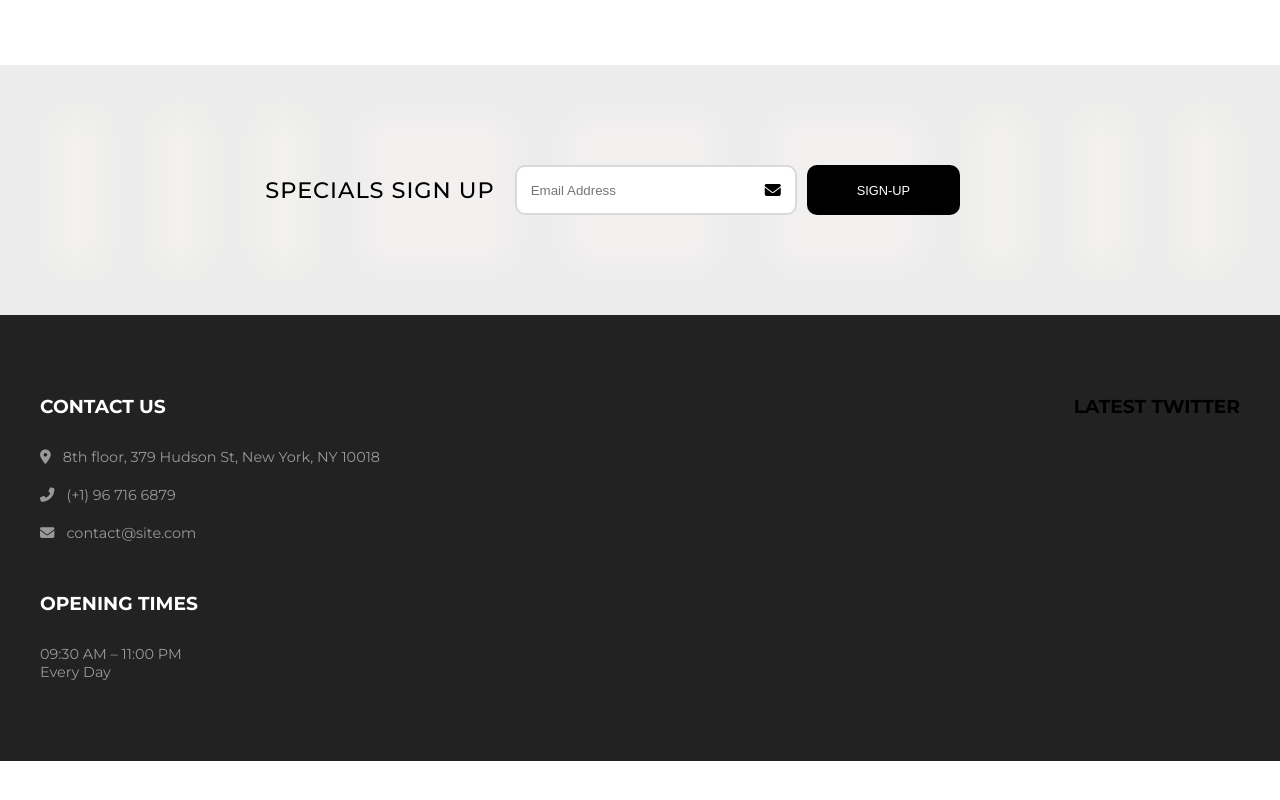
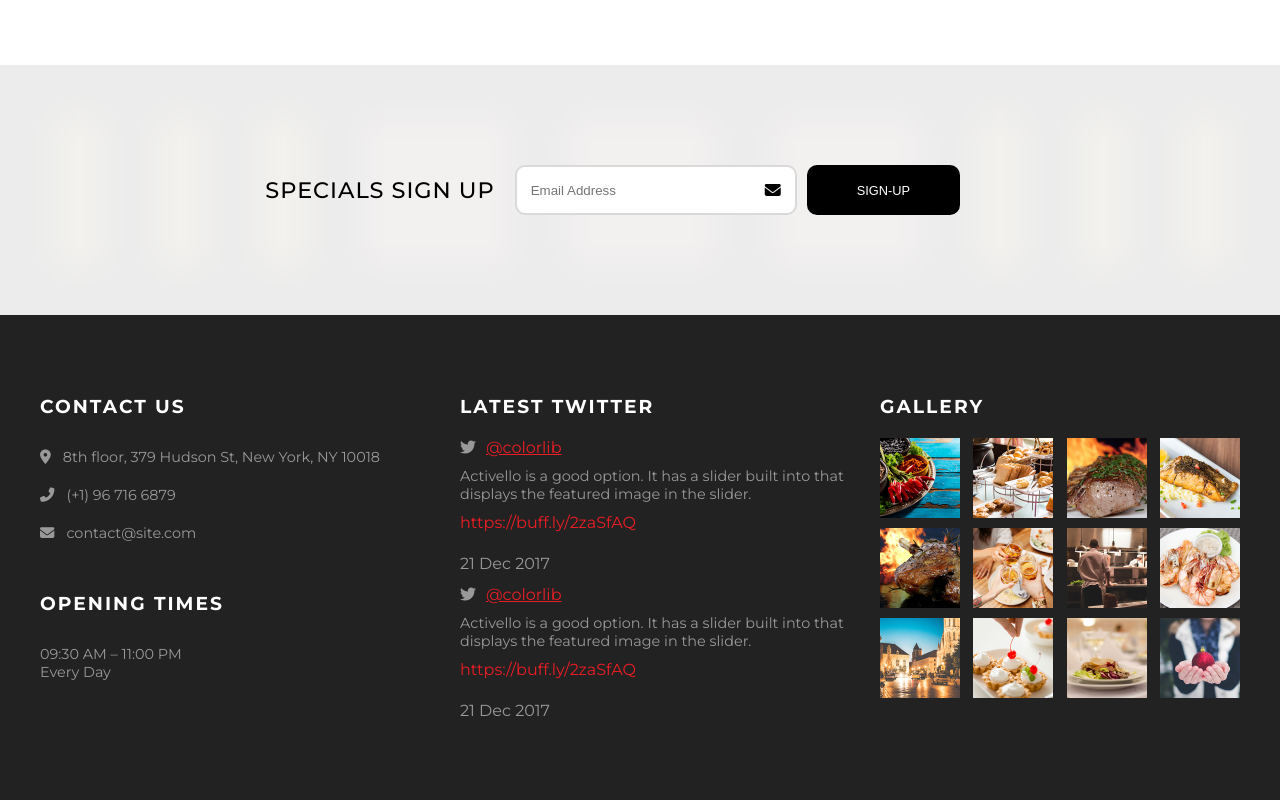
Before and after one commit to ericholdridge/react-restaurant, a React (Create React App) app: page / in a window 1280 px wide. Shown: the part 7067-7867 px from the top of the page. Before the commit the page ends 7828 px from the top, so only its background shows below. Built offline with nearby package versions, Linux system fonts and the light colour scheme; some icons are missing.

Commit message:
More changes to the footer section.

```diff
--- a/src/components/Footer/Footer.js
+++ b/src/components/Footer/Footer.js
@@ -1,6 +1,20 @@
 /** @jsx jsx */
 import { css, jsx } from "@emotion/core";
 import Container from "../ReusableComponents/Container";
+
+// Images
+import Gallery1 from "../../images/photo-gallery-thumb-01.jpg";
+import Gallery2 from "../../images/photo-gallery-thumb-02.jpg";
+import Gallery3 from "../../images/photo-gallery-thumb-03.jpg";
+import Gallery4 from "../../images/photo-gallery-thumb-04.jpg";
+import Gallery5 from "../../images/photo-gallery-thumb-05.jpg";
+import Gallery6 from "../../images/photo-gallery-thumb-06.jpg";
+import Gallery7 from "../../images/photo-gallery-thumb-07.jpg";
+import Gallery8 from "../../images/photo-gallery-thumb-08.jpg";
+import Gallery9 from "../../images/photo-gallery-thumb-09.jpg";
+import Gallery10 from "../../images/photo-gallery-thumb-10.jpg";
+import Gallery11 from "../../images/photo-gallery-thumb-11.jpg";
+import Gallery12 from "../../images/photo-gallery-thumb-12.jpg";
 
 const Footer = () => {
   return (
@@ -31,8 +45,97 @@ const Footer = () => {
         <div className="cardTwo">
           <div className="latestTwitter">
             <h3>LATEST TWITTER</h3>
+            <div className="feed">
+              <div className="wrap">
+                <div>
+                  <i class="fab fa-twitter"></i>
+                  <a href="">@colorlib</a>
+                </div>
+                <p>
+                  Activello is a good option. It has a slider built into that
+                  displays the featured image in the slider.
+                </p>
+                <div className="link">
+                  <a href="">https://buff.ly/2zaSfAQ</a>
+                </div>
+                <div className="date">
+                  <span>21 Dec 2017</span>
                 </div>
               </div>
+              <div className="wrap">
+                <div>
+                  <i class="fab fa-twitter"></i>
+                  <a href="">@colorlib</a>
+                </div>
+                <p>
+                  Activello is a good option. It has a slider built into that
+                  displays the featured image in the slider.
+                </p>
+                <div className="link">
+                  <a href="">https://buff.ly/2zaSfAQ</a>
+                </div>
+                <div className="date">
+                  <span>21 Dec 2017</span>
+                </div>
+              </div>
+            </div>
+          </div>
+        </div>
+        {/* End Card*/}
+        <div className="cardThree">
+          <h3>GALLERY</h3>
+          <div className="image-gallery">
+            <div className="div">
+              <div className="overlay"></div>
+              <img src={Gallery1} alt="" />
+            </div>
+            <div className="div">
+              <div className="overlay"></div>
+              <img src={Gallery2} alt="" />
+            </div>
+            <div className="div">
+              <div className="overlay"></div>
+              <img src={Gallery3} alt="" />
+            </div>
+            <div className="div">
+              <div className="overlay"></div>
+              <img src={Gallery4} alt="" />
+            </div>
+            <div className="div">
+              <div className="overlay"></div>
+              <img src={Gallery5} alt="" />
+            </div>
+            <div className="div">
+              <div className="overlay"></div>
+              <img src={Gallery6} alt="" />
+            </div>
+            <div className="div">
+              <div className="overlay"></div>
+              <img src={Gallery7} alt="" />
+            </div>
+            <div className="div">
+              <div className="overlay"></div>
+              <img src={Gallery8} alt="" />
+            </div>
+            <div className="div">
+              <div className="overlay"></div>
+              <img src={Gallery9} alt="" />
+            </div>
+            <div className="div">
+              <div className="overlay"></div>
+              <img src={Gallery10} alt="" />
+            </div>
+            <div className="div">
+              <div className="overlay"></div>
+              <img src={Gallery11} alt="" />
+            </div>
+            <div className="div">
+              <div className="overlay"></div>
+              <img src={Gallery12} alt="" />
+            </div>
+          </div>
+        </div>
+        {/* End Card*/}
       </Container>
     </section>
   );
@@ -50,13 +153,14 @@ const styles = css`
       max-width: 400px;
       h3 {
         color: #fff;
+        letter-spacing: 2px;
       }
       .contactUs {
         padding: 20px 0 40px 0;
         div {
           color: #999999;
           padding: 10px 0;
-           font-size: .9rem;
+          font-size: 0.9rem;
           span {
             margin: 0 0 0 12px;
           }
@@ -71,7 +175,87 @@ const styles = css`
           max-width: 180px;
           display: block;
           color: #999999;
-          font-size: .9rem;
+          font-size: 0.9rem;
+        }
+      }
+    }
+    .cardTwo {
+      width: 100%;
+      max-width: 400px;
+      h3 {
+        color: #fff;
+        letter-spacing: 2px;
+      }
+      .feed {
+        padding: 20px 0 40px 0;
+        .wrap {
+          color: #999999;
+          div {
+            padding: 0 0 10px 0;
+            i {
+            }
+            a {
+              color: #ec1d25;
+              margin: 0 0 0 10px;
+            }
+          }
+          p {
+            font-size: 0.9rem;
+          }
+          .link {
+            a {
+              color: #ec1d25;
+              text-decoration: none;
+              margin: 10px 0 0 0;
+              display: block;
+            }
+          }
+          .date {
+            padding: 12px 0;
+          }
+        }
+      }
+    }
+    .cardThree {
+      width: 100%;
+      max-width: 360px;
+      h3 {
+        color: #fff;
+        letter-spacing: 2px;
+      }
+      .image-gallery {
+        padding: 20px 0 40px 0;
+        display: flex;
+        flex-wrap: wrap;
+        justify-content: space-between;
+        div {
+          position: relative;
+          margin: 0 0 10px 0;
+          cursor: pointer;
+          transition: background 400ms ease-in-out;
+          &:hover {
+            opacity: 0.2;
+            .overlay {
+              position: absolute;
+              background: pink
+              top: 0;
+              right: 0;
+              bottom: 0;
+              left: 0;
+              height: 100%;
+              cursor: pointer;
+              display: block;
+            }
+          }
+          .overlay {
+            display: none;
+          }
+          img {
+            width: 100%;
+            max-width: 80px;
+            height: 80px;
+            display: block;
+          }
         }
       }
     }
```
Lines whose indentation alone changed are shown as unchanged.
